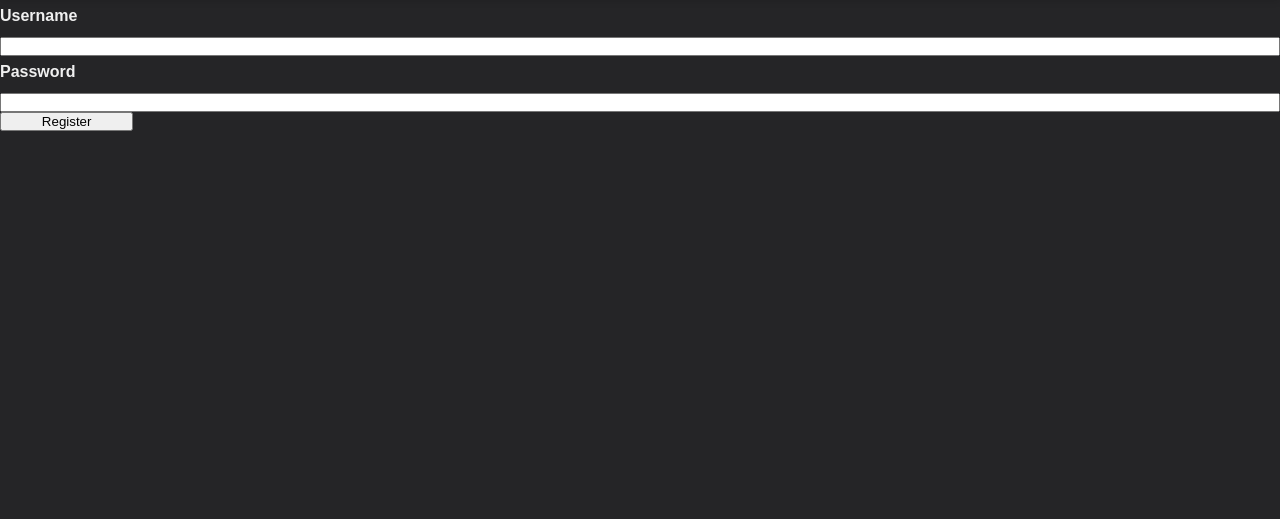
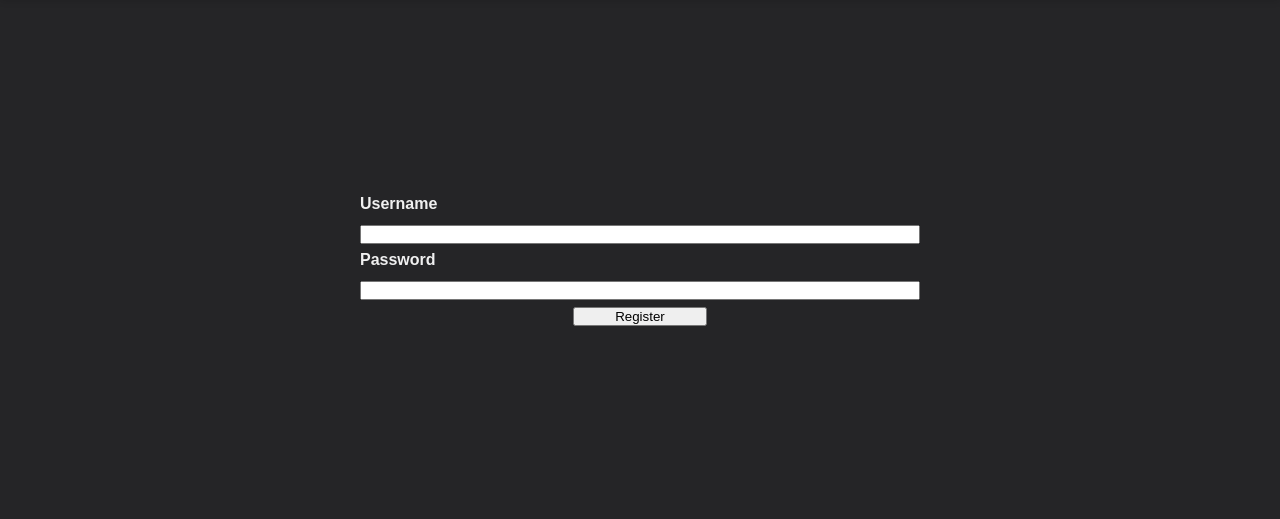
Before and after one commit to StvSz04/Student-log, a Flask app: page /auth/register in a window 1280 px wide. Shown: the part 111-630 px from the top of the page. Run offline with Flask 3, Linux system fonts and the light colour scheme.

Commit message:
Auth pages fixed centering

```diff
--- a/flaskr/static/style.css
+++ b/flaskr/static/style.css
@@ -507,3 +507,26 @@ li .username {
     font-size: 24px; /* Larger font size for headings */
     border-bottom: 3px solid #5a55a0; /* Blue underline for emphasis */
   }
+
+
+/* Authentication section*/
+.auth-container {
+    display: flex;
+    justify-content: center;
+    align-items: center;
+    padding: 20px;
+    min-height: 65vh; /* Full screen height */
+    box-sizing: border-box;
+  }
+.auth{
+    width: 100%;
+    max-width: 600px;
+    padding: 20px;
+    margin: 0 auto;
+  }
+
+.authDiv{
+    width: fit-content;      /* Ensures the div takes up only as much space as needed */
+    margin-left: auto;       /* Centers horizontally */
+    margin-right: auto;
+}
--- a/flaskr/templates/auth/login.html
+++ b/flaskr/templates/auth/login.html
@@ -5,11 +5,17 @@
 {% endblock %}
 
 {% block content %}
+<div class = auth-container>
+    <section class = "auth">
       <form method="post">
         <label for="username">Username</label>
         <input name="username" id="username" required>
         <label for="password">Password</label>
         <input type="password" name="password" id="password" required>
+        <div class = authDiv>
         <input type="submit" value="Log In">
+        </div>
       </form>
+  </section>
+</div>
 {% endblock %}
--- a/flaskr/templates/auth/register.html
+++ b/flaskr/templates/auth/register.html
@@ -5,11 +5,17 @@
 {% endblock %}
 
 {% block content %}
+<div class = auth-container>
+  <section class = "auth">
       <form method="post">
         <label for="username">Username</label>
         <input name="username" id="username" required>
         <label for="password">Password</label>
         <input type="password" name="password" id="password" required>
+        <div class = authDiv>
         <input type="submit" value="Register">
+        </div>
       </form>
+  </section>
+</div>
 {% endblock %}
```
Lines whose indentation alone changed are shown as unchanged.
